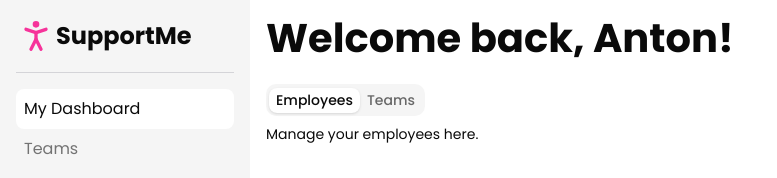
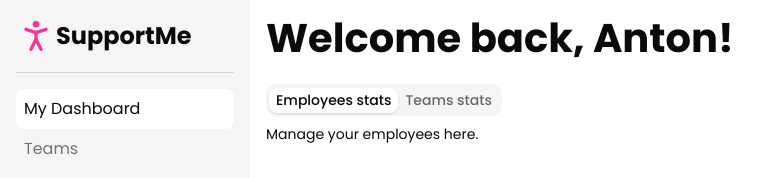
Before and after one commit to antonskripec/support-me-course, a Next.js app: page /dashboard in a window 1280 px wide. Shown: the top 178 px of the page, without its empty margins (0-777 px from the left). Built offline with nearby package versions, Linux system fonts and the light colour scheme.

Commit message:
Update tab labels in DashboardPage for clarity

```diff
--- a/src/app/dashboard/page.tsx
+++ b/src/app/dashboard/page.tsx
@@ -5,8 +5,8 @@ export default function DashboardPage()
     return (
         <Tabs defaultValue="employees">
             <TabsList>
-                <TabsTrigger value="employees">Employees</TabsTrigger>
-                <TabsTrigger value="teams">Teams</TabsTrigger>
+                <TabsTrigger value="employees">Employees stats</TabsTrigger>
+                <TabsTrigger value="teams">Teams stats</TabsTrigger>
             </TabsList>
             <TabsContent value="employees">Manage your employees here.</TabsContent>
             <TabsContent value="teams">Manage your teams here.</TabsContent>
```
